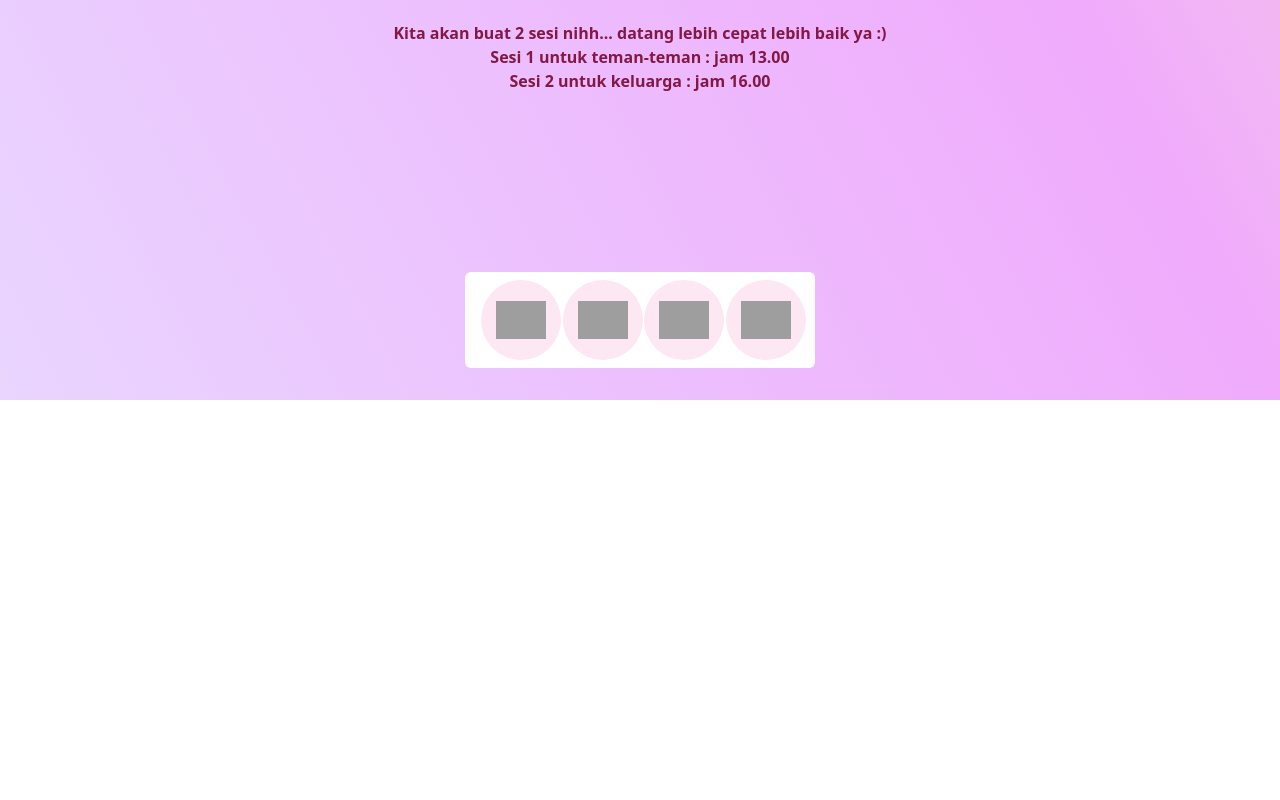
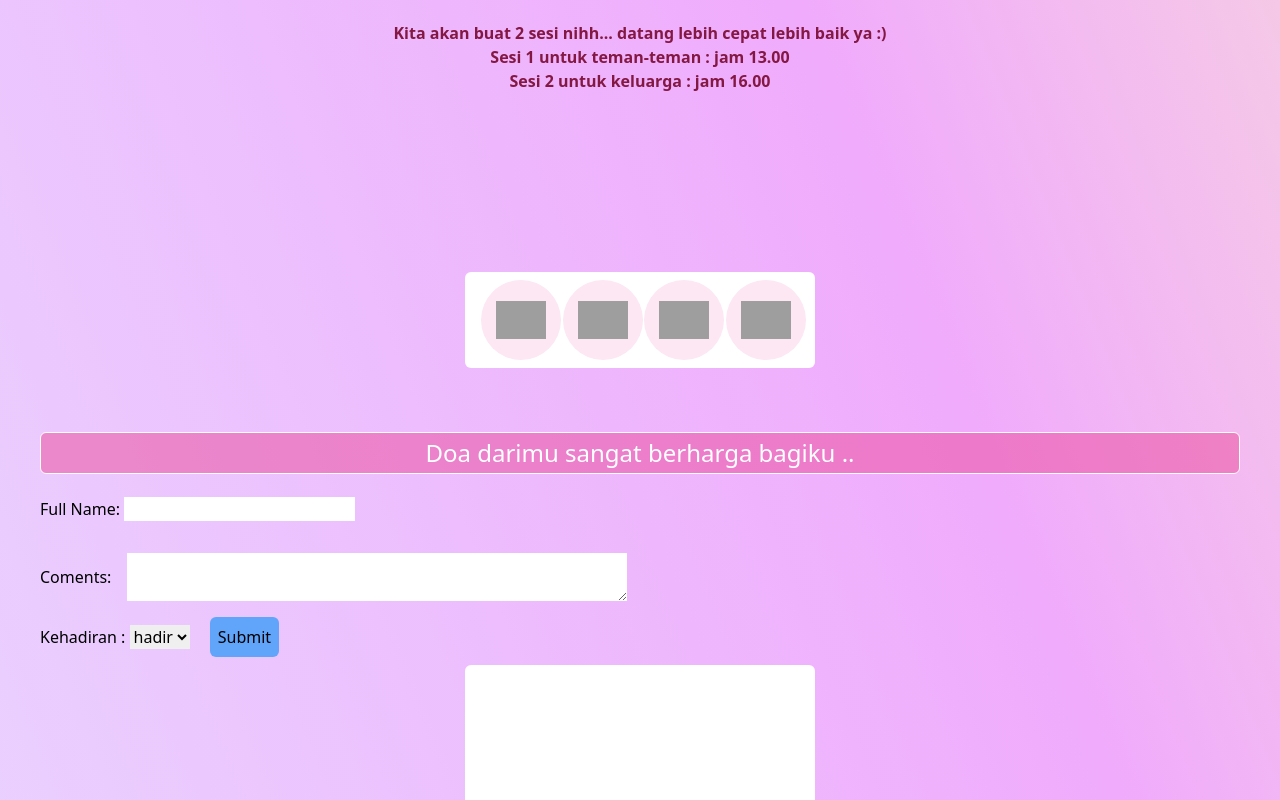
Before and after one commit to fnny04/birthday-invitation, an Astro site: page /party in a window 1280 px wide. Shown: the part 2000-2800 px from the top of the page. Before the commit the page ends 2400 px from the top, so only its background shows below. Built offline with nearby package versions, Linux system fonts and the light colour scheme; Astro itself is replaced by a stand-in of ours; grey boxes are pictures that could not be loaded.

Commit message:
improvement : add form comment

```diff
--- a/src/pages/party.astro
+++ b/src/pages/party.astro
@@ -54,7 +54,7 @@ export const prerender = true;
       <main class="px-10 z-40">
         <section
           id="home"
-          class="flex flex-col gap-16 pt-20 h-screen items-center justify-center"
+          class="flex flex-col gap-16 h-screen items-center justify-center"
         >
           <h1 class="text-pink-600 font-semibold text-center text-2xl">
             Hallo teman -teman , keluarga dan saudara saudara Ola tercintaaa
@@ -92,43 +92,6 @@ export const prerender = true;
             </p>
           </div>
           <Navbar />
-          <!-- <form method="POST" class="w-full">
-            <label>
-              Full Name:
-              <input class="my-4" type="text" name="fullname" required />
-            </label>
-            <br />
-
-            <label class="flex items-center my-4">
-              Coments:
-              <textarea
-                name="comments"
-                required
-                minlength="20"
-                class="w-[500px] mx-4"></textarea>
-            </label>
-            <label>
-              Kehadiran :
-              <select name="attendance" id="">
-                <option value="hadir">hadir</option>
-                <option value="tidak">tidak</option>
-              </select>
-            </label>
-            <button class="bg-blue-400 rounded-md mx-4 p-2">Submit</button>
-          </form> -->
-
-          <!-- {
-          comments?.data.map((data) => (
-            <ul>
-              <li class="bg-white p-1">{data?.attributes.Full_Name}</li>
-              <li>{data?.attributes.Attendance ? "Hadir" : "Tidak Hadir"}</li>
-              <li>{data?.attributes.Comment}</li>
-            </ul>
-          ))
-        }
-  </body>
-</html>
--->
         </section>
         <section
           id="jadwal"
@@ -167,6 +130,52 @@ export const prerender = true;
             <Navbar />
           </div>
         </section>
+        <section
+          class="flex flex-col h-screen w-full justify-between items-center py-8"
+        >
+          <div
+            class="bg-pink-500 rounded-md bg-opacity-50 p-1 border border-white text-white w-full justify-center text-center text-2xl"
+          >
+            Doa darimu sangat berharga bagiku ..
+          </div>
+          <form method="POST" class="w-full">
+            <label>
+              Full Name:
+              <input class="my-4" type="text" name="fullname" required />
+            </label>
+            <br />
+
+            <label class="flex items-center my-4">
+              Coments:
+              <textarea
+                name="comments"
+                required
+                minlength="20"
+                class="w-[500px] mx-4"></textarea>
+            </label>
+            <label>
+              Kehadiran :
+              <select name="attendance" id="">
+                <option value="hadir">hadir</option>
+                <option value="tidak">tidak</option>
+              </select>
+            </label>
+            <button class="bg-blue-400 rounded-md mx-4 p-2">Submit</button>
+          </form>
+          <div class="bg-white w-[350px] h-[400px] rounded-md"></div>
+          <div>
+            <Navbar />
+          </div>
+          <!-- {
+            comments?.data.map((data) => (
+              <ul>
+                <li class="bg-white p-1">{data?.attributes.Full_Name}</li>
+                <li>{data?.attributes.Attendance ? "Hadir" : "Tidak Hadir"}</li>
+                <li>{data?.attributes.Comment}</li>
+              </ul>
+            ))
+          }  -->
+        </section>
       </main>
     </header>
   </body>
```
